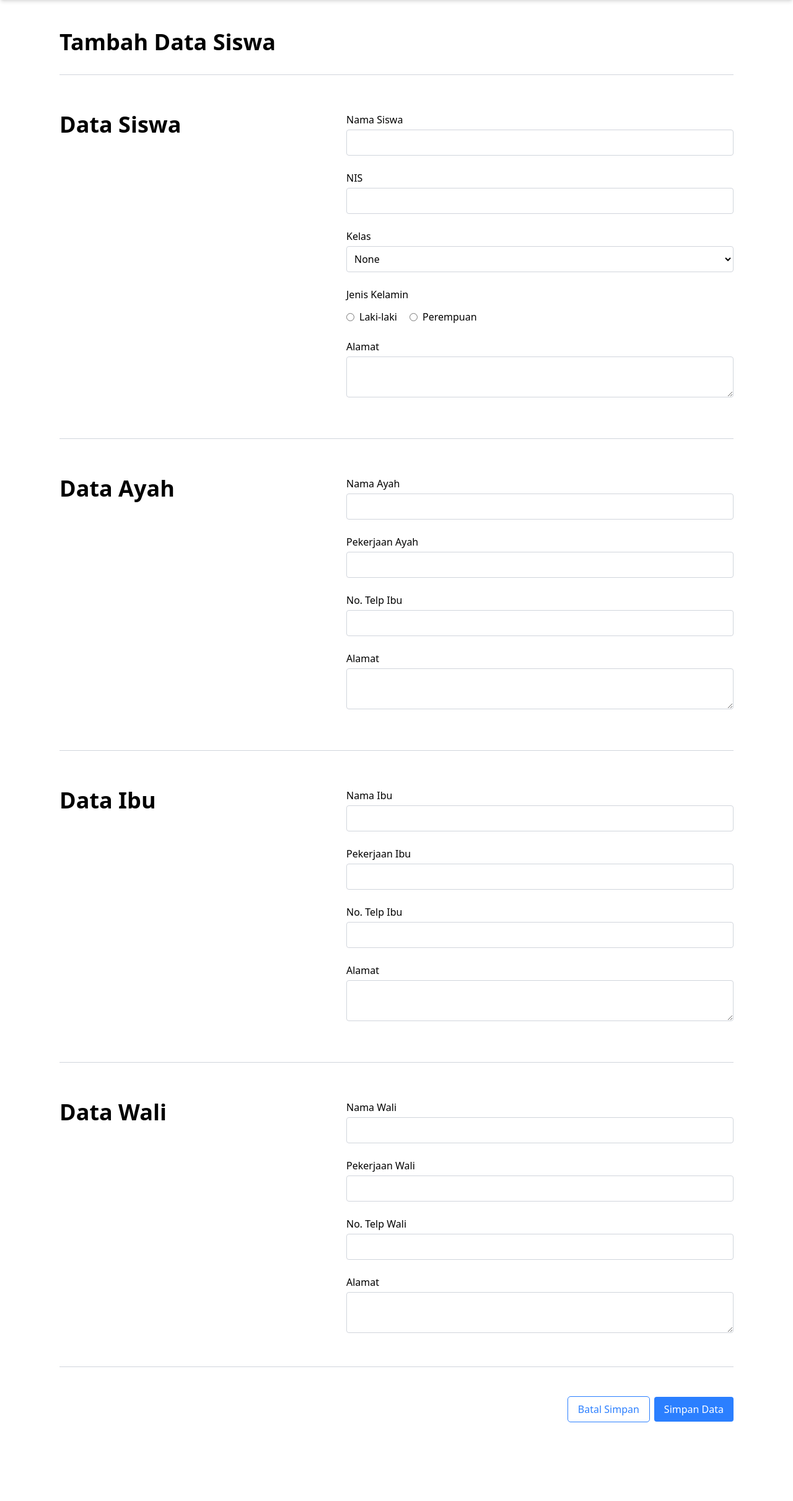
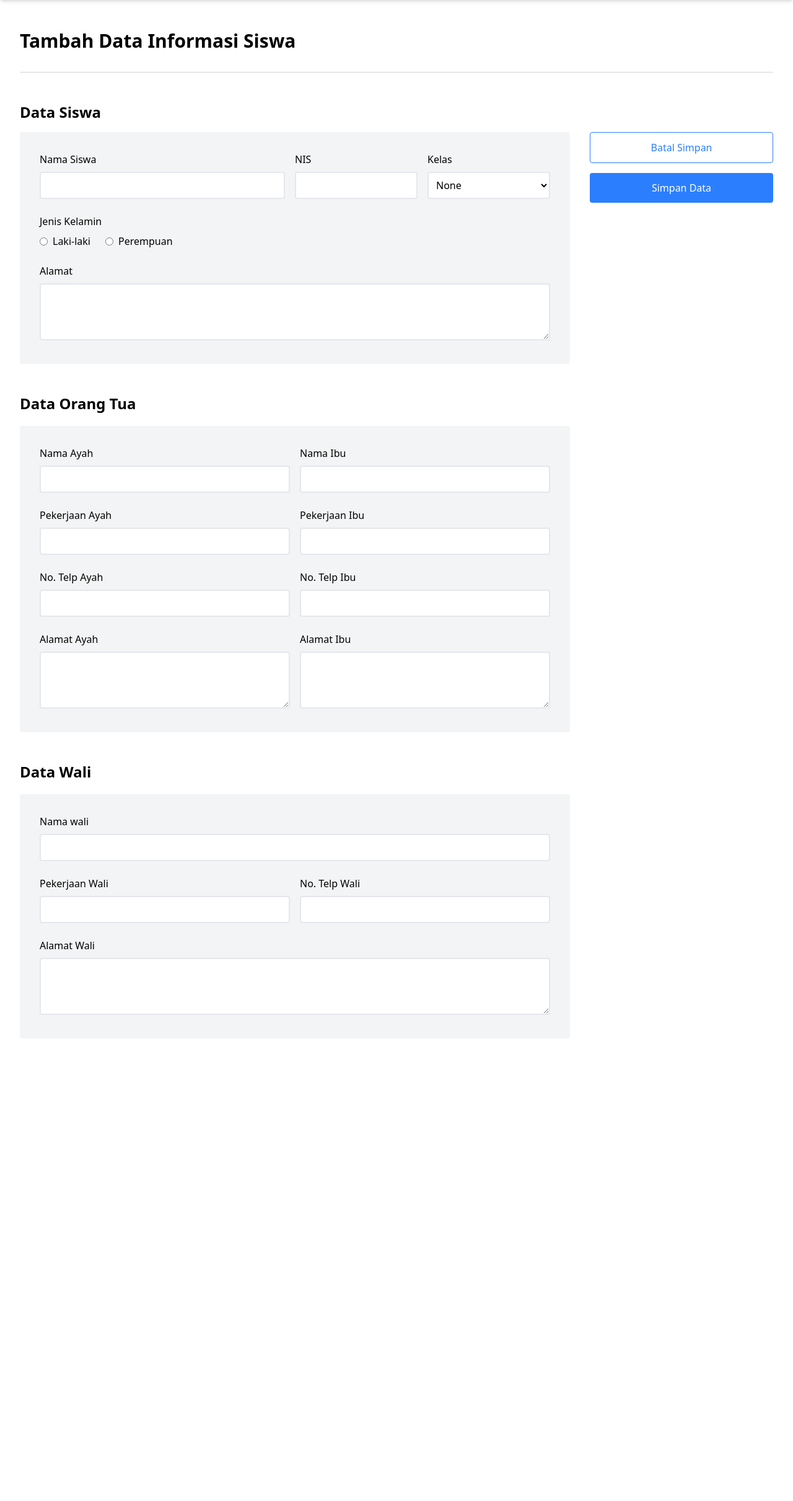
Before and after one commit to Werdhika/poin-pelanggaran-siswa-Project-ukk, a PHP site: page /poin_pelanggaran_siswa/pages/siswa/add.php in a window 1280 px wide. Shown: the part 80-2501 px from the top of the page at 62% size. After the commit the page ends 1717 px from the top, so only its background shows below. Run offline with PHP 8.4, Linux system fonts and the light colour scheme.

Commit message:
Remake desain data tambah

```diff
--- a/pages/siswa/add.php
+++ b/pages/siswa/add.php
@@ -4,150 +4,182 @@ include ROOTPATH . "/config/config.php";
 include ROOTPATH . "/includes/header.php";
 ?>
 
-<div class="px-20 md:px-8 lg:px-16">
-    <h2 class="mt-12 font-heading text-4xl mb-8  font-semibold">Tambah Data Siswa</h2>
-    <hr class="text-gray-300 border-t-1.5 w-full">
-    <!-- Form Data Siswa -->
-    <div class="flex content-between justify-between mt-15">
-        <div class=" mr-10">
-            <h3 class="text-4xl font-semibold">Data Siswa</h3>
-        </div>
-        <div>
+<h2 class="mt-12 font-heading text-3xl mb-8  font-semibold">Tambah Data Informasi Siswa</h2>
+<hr class="text-gray-300 border-t-1.5 w-full">
+
+<!-- Form Data Siswa -->
+<div class="w-full flex gap-8">
+
+    <!-- Form -->
+    <div class="flex-3">
+
+        <!-- Form Siswa -->
+        <h3 class="text-2xl mt-12 font-semibold">Data Siswa</h3>
+        <div class="bg-gray-100 mt-4 p-8 rounded">
             <form action="add-proses.php" method="POST" class="space-y-6">
+                <!-- Nama Siswa, NIS, dan Kelas Siswa -->
+                <div class="flex gap-4">
+                    <div class="flex-2">
+                        <label class="block mb-2 font-medium">Nama Siswa</label>
+                        <input type="text" name="nama"
+                            class="w-full border-2 border-gray-200 bg-white p-2 rounded" required>
+                    </div>
+                    <div class="flex-1">
+                        <label class="block mb-2 font-medium">NIS</label>
+                        <input type="text" name="nis"
+                            class="w-full border-2 border-gray-200 bg-white p-2 rounded" required>
+                    </div>
+                    <div class="flex-1">
+                        <label class="block mb-2 font-medium">Kelas</label>
+                        <select name="kelas"
+                            class="w-full border-2 border-gray-200 bg-white p-2 rounded">
+                            <option value="">None</option>
+                            <option>XII RPL 1</option>
+                            <option>XII RPL 2</option>
+                        </select>
+                    </div>
+                </div>
+
+                <!-- Jenis Kelamin -->
                 <div>
-                    <label for="nama" class="block mb-1 font-medium">Nama Siswa</label>
-                    <input type="text" id="nama" name="nama" class="w-full border border-gray-300 p-2 pe-96 rounded" required>
-                </div>
-                <div>
-                    <label for="kelas" class="block mb-1 font-medium">NIS</label>
-                    <input type="text" id="kelas" name="kelas" class="w-full border border-gray-300 p-2 rounded" required>
-                </div>
-                <div>
-                    <label for="kelas">
-                        <span class="block mb-1 font-medium"> Kelas </span>
-                        <select name="kelas" id="kelas" class="w-full border border-gray-300 p-2 rounded">
-                            <option value="">None</option>
-                            <option value="JM">XII RPL 1</option>
-                            <option value="SRV">XII RPL 2</option>
-                            <option value="JH">XII RPL 3</option>
-                            <option value="BBK">XII RPL 4</option>
-                            <option value="AK">XII RPL 5</option>
-                            <option value="BG">XII DKV 1</option>
-                            <option value="EC">XII DKV 2</option>
-                            <option value="EC">XII DKV 3</option>
-                            <option value="EC">XII DKV 4</option>
-                            <option value="EC">XII DKV 5</option>
-                            <option value="EC">XII AN 1</option>
-                        </select>
-                    </label>
-                </div>
-                <div>
-                    <span class="block mb-3 font-medium">Jenis Kelamin</span>
-                    <div class="flex items-center space-x-5">
+                    <span class="block mb-2 font-medium">Jenis Kelamin</span>
+                    <div class="flex gap-6">
                         <label class="inline-flex items-center">
-                            <input type="radio" name="jenis_kelamin" value="Laki-laki" class="form-radio text-blue-500">
+                            <input type="radio" name="jenis_kelamin" value="Laki-laki">
                             <span class="ml-2">Laki-laki</span>
                         </label>
                         <label class="inline-flex items-center">
-                            <input type="radio" name="jenis_kelamin" value="Perempuan" class="form-radio text-blue-500">
+                            <input type="radio" name="jenis_kelamin" value="Perempuan">
                             <span class="ml-2">Perempuan</span>
                         </label>
                     </div>
                 </div>
+
+                <!-- Alamat -->
                 <div>
-                    <label for="alamat" class="block mb-1 font-medium">Alamat</label>
-                    <textarea id="alamat" name="alamat" class="w-full border border-gray-300 p-2 rounded" required></textarea>
+                    <label class="block mb-2 font-medium">Alamat</label>
+                    <textarea name="alamat"
+                        class="w-full border-2 border-gray-200 bg-white p-2 rounded"
+                        rows="3" required></textarea>
+                </div>
+            </form>
+        </div>
+
+        <!-- Form Orang Tua -->
+        <h3 class="text-2xl mt-12 font-semibold">Data Orang Tua</h3>
+        <div class="bg-gray-100 mt-5 p-8 rounded">
+            <form action="add-proses.php" method="POST" class="space-y-6">
+                <!-- Nama Orang Tua -->
+                <div class="flex gap-4">
+                    <div class="flex-1">
+                        <label class="block mb-2 font-medium">Nama Ayah</label>
+                        <input type="text" name="nama_ayah"
+                            class="w-full border-2 border-gray-200 bg-white p-2 rounded" required>
+                    </div>
+                    <div class="flex-1">
+                        <label class="block mb-2 font-medium">Nama Ibu</label>
+                        <input type="text" name="nama_ibu"
+                            class="w-full border-2 border-gray-200 bg-white p-2 rounded" required>
+                    </div>
+                </div>
+
+                <!-- Pekerjaan Orang tua -->
+                <div class="flex gap-4">
+                    <div class="flex-1">
+                        <label class="block mb-2 font-medium">Pekerjaan Ayah</label>
+                        <input type="text" name="pekerjaan_ayah"
+                            class="w-full border-2 border-gray-200 bg-white p-2 rounded" required>
+                    </div>
+                    <div class="flex-1">
+                        <label class="block mb-2 font-medium">Pekerjaan Ibu</label>
+                        <input type="text" name="pekerjaan_ibu"
+                            class="w-full border-2 border-gray-200 bg-white p-2 rounded" required>
+                    </div>
+                </div>
+
+                <!-- Nomor Telepon Orang tua -->
+                <div class="flex gap-4">
+                    <!-- No. Telp Ayah -->
+                    <div class="flex-1">
+                        <label class="block mb-2 font-medium">No. Telp Ayah</label>
+                        <input type="text" name="nomor_ayah"
+                            class="w-full border-2 border-gray-200 bg-white p-2 rounded" required>
+                    </div>
+                    <!-- No. Telp Ibu -->
+                    <div class="flex-1">
+                        <label class="block mb-2 font-medium">No. Telp Ibu</label>
+                        <input type="text" name="nomor_ibu"
+                            class="w-full border-2 border-gray-200 bg-white p-2 rounded" required>
+                    </div>
+                </div>
+
+                <!-- Alamat Orang Tua -->
+                <div class="flex gap-4">
+                    <div class="flex-1">
+                        <label class="block mb-2 font-medium">Alamat Ayah</label>
+                        <textarea name="alamat_ayah"
+                            class="w-full border-2 border-gray-200 bg-white p-2 rounded"
+                            rows="3" required></textarea>
+                    </div>
+                    <div class="flex-1">
+                        <label class="block mb-2 font-medium">Alamat Ibu</label>
+                        <textarea name="alamat_ibu"
+                            class="w-full border-2 border-gray-200 bg-white p-2 rounded"
+                            rows="3" required></textarea>
+                    </div>
+                </div>
+            </form>
+        </div>
+
+        <!-- Form Wali -->
+        <h3 class="text-2xl mt-12 font-semibold">Data Wali</h3>
+        <div class="bg-gray-100 mt-5 p-8 rounded">
+            <form action="add-proses.php" method="POST" class="space-y-6">
+                <!-- Nama Wali -->
+                <div>
+                    <label class="block mb-2 font-medium">Nama wali</label>
+                    <input type="text" name="nama_ayah" class="w-full border-2 border-gray-200 bg-white p-2 rounded" required>
+                </div>
+
+                <!-- Pekerjaan dan No. Telp Wali -->
+                <div class="flex gap-4">
+                    <div class="flex-1">
+                        <label class="block mb-2 font-medium">Pekerjaan Wali</label>
+                        <input type="text" name="pekerjaan_ayah"
+                            class="w-full border-2 border-gray-200 bg-white p-2 rounded" required>
+                    </div>
+                    <div class="flex-1">
+                        <label class="block mb-2 font-medium">No. Telp Wali</label>
+                        <input type="text" name="nomor_ayah"
+                            class="w-full border-2 border-gray-200 bg-white p-2 rounded" required>
+                    </div>
+                </div>
+
+                <!-- Alamat Wali -->
+                <div>
+                    <label class="block mb-2 font-medium">Alamat Wali</label>
+                    <textarea name="alamat_ayah"
+                        class="w-full border-2 border-gray-200 bg-white p-2 rounded"
+                        rows="3" required></textarea>
                 </div>
             </form>
         </div>
     </div>
 
-    <hr class="text-gray-300 mt-15 border-t-1.5 w-full">
 
-    <div class="flex content-between justify-between mt-15">
-        <div class="mr-10">
-            <h3 class="text-4xl font-semibold">Data Ayah</h3>
-        </div>
-        <div>
-            <form action="add-proses.php" method="POST" class="space-y-6">
-                <div>
-                    <label for="nama" class="block mb-1 font-medium">Nama Ayah</label>
-                    <input type="text" id="nama" name="nama" class="w-full border border-gray-300 p-2 pe-96 rounded" required>
-                </div>
-                <div>
-                    <label for="kelas" class="block mb-1 font-medium">Pekerjaan Ayah</label>
-                    <input type="text" id="kelas" name="kelas" class="w-full border border-gray-300 p-2 rounded" required>
-                </div>
-                <div>
-                    <label for="kelas" class="block mb-1 font-medium">No. Telp Ibu</label>
-                    <input type="text" id="kelas" name="kelas" class="w-full border border-gray-300 p-2 rounded" required>
-                </div>
-                <div>
-                    <label for="alamat" class="block mb-1 font-medium">Alamat</label>
-                    <textarea id="alamat" name="alamat" class="w-full border border-gray-300 p-2 rounded" required></textarea>
-                </div>
-            </form>
-        </div>
-    </div>
 
-    <hr class="text-gray-300 mt-15 border-t-1.5 w-full">
+    <!-- Button -->
+    <div class="flex-1 flex flex-col gap-4 mt-24">
 
-    <div class="flex content-between justify-between mt-15">
-        <div class="mr-10">
-            <h3 class="text-4xl font-semibold">Data Ibu</h3>
-        </div>
-        <div>
-            <form action="add-proses.php" method="POST" class="space-y-6">
-                <div>
-                    <label for="nama" class="block mb-1 font-medium">Nama Ibu</label>
-                    <input type="text" id="nama" name="nama" class="w-full border border-gray-300 p-2 pe-96 rounded" required>
-                </div>
-                <div>
-                    <label for="kelas" class="block mb-1 font-medium">Pekerjaan Ibu</label>
-                    <input type="text" id="kelas" name="kelas" class="w-full border border-gray-300 p-2 rounded" required>
-                </div>
-                <div>
-                    <label for="kelas" class="block mb-1 font-medium">No. Telp Ibu</label>
-                    <input type="text" id="kelas" name="kelas" class="w-full border border-gray-300 p-2 rounded" required>
-                </div>
-                <div>
-                    <label for="alamat" class="block mb-1 font-medium">Alamat</label>
-                    <textarea id="alamat" name="alamat" class="w-full border border-gray-300 p-2 rounded" required></textarea>
-                </div>
-            </form>
-        </div>
-    </div>
+        <button type="button"
+            class="border border-blue-500 text-blue-500 px-4 py-3 rounded">
+            Batal Simpan
+        </button>
 
-    <hr class="text-gray-300 mt-15 border-t-1.5 w-full">
+        <button type="submit"
+            class="bg-blue-500 text-white px-4 py-3 rounded">
+            Simpan Data
+        </button>
 
-    <div class="flex content-between justify-between mt-15">
-        <div class="mr-10">
-            <h3 class="text-4xl font-semibold">Data Wali</h3>
-        </div>
-        <div>
-            <form action="add-proses.php" method="POST" class="space-y-6">
-                <div>
-                    <label for="nama" class="block mb-1 font-medium">Nama Wali</label>
-                    <input type="text" id="nama" name="nama" class="w-full border border-gray-300 p-2 pe-96 rounded" required>
-                </div>
-                <div>
-                    <label for="kelas" class="block mb-1 font-medium">Pekerjaan Wali</label>
-                    <input type="text" id="kelas" name="kelas" class="w-full border border-gray-300 p-2 rounded" required>
-                </div>
-                <div>
-                    <label for="kelas" class="block mb-1 font-medium">No. Telp Wali</label>
-                    <input type="text" id="kelas" name="kelas" class="w-full border border-gray-300 p-2 rounded" required>
-                </div>
-                <div>
-                    <label for="alamat" class="block mb-1 font-medium">Alamat</label>
-                    <textarea id="alamat" name="alamat" class="w-full border border-gray-300 p-2 rounded" required></textarea>
-                </div>
-            </form>
-        </div>
-    </div>
-    <hr class="text-gray-300 my-12 border-t-1.5 w-full">
-    <div class="gap-2 flex justify-end">
-        <button type="submit" class="bg-white text-blue-500 outline-1 px-4 py-2 mb-32 rounded">Batal Simpan</button>
-        <button type="submit" class="bg-blue-500 text-white px-4 py-2 mb-32 rounded">Simpan Data</button>
     </div>
 </div>
--- a/pages/siswa/edit.php
+++ b/pages/siswa/edit.php
@@ -145,6 +145,6 @@ $result = mysqli_query($conn, "SELECT * FROM siswa");
     <hr class="text-gray-300 my-12 border-t-1.5 w-full">
     <div class="gap-2 flex justify-end">
         <button type="submit" class="bg-white text-blue-500 outline-1 px-4 py-2 mb-32 rounded">Batal Simpan</button>
-        <button type="submit" class="bg-blue-500 text-white px-4 py-2 mb-32 rounded">Simpan Perubahan</button>
+        <button type="submit" class="bg-blue-500 text-white px-4 py-2 mb-32 rounded">Simpan Data</button>
     </div>
 </div>
--- a/src/output.css
+++ b/src/output.css
@@ -8,13 +8,16 @@
     --font-mono: ui-monospace, SFMono-Regular, Menlo, Monaco, Consolas, "Liberation Mono",
       "Courier New", monospace;
     --color-red-50: oklch(97.1% 0.013 17.38);
+    --color-red-100: oklch(93.6% 0.032 17.717);
     --color-red-700: oklch(50.5% 0.213 27.518);
+    --color-amber-300: oklch(87.9% 0.169 91.605);
     --color-blue-500: oklch(62.3% 0.214 259.815);
     --color-indigo-600: oklch(51.1% 0.262 276.966);
     --color-gray-50: oklch(98.5% 0.002 247.839);
     --color-gray-100: oklch(96.7% 0.003 264.542);
     --color-gray-200: oklch(92.8% 0.006 264.531);
     --color-gray-300: oklch(87.2% 0.01 258.338);
+    --color-gray-400: oklch(70.7% 0.022 261.325);
     --color-gray-500: oklch(55.1% 0.027 264.364);
     --color-gray-600: oklch(44.6% 0.03 256.802);
     --color-gray-700: oklch(37.3% 0.034 259.733);
@@ -22,19 +25,16 @@
     --color-black: #000;
     --color-white: #fff;
     --spacing: 0.25rem;
+    --container-lg: 32rem;
     --container-7xl: 80rem;
     --text-sm: 0.875rem;
     --text-sm--line-height: calc(1.25 / 0.875);
-    --text-xl: 1.25rem;
-    --text-xl--line-height: calc(1.75 / 1.25);
     --text-2xl: 1.5rem;
     --text-2xl--line-height: calc(2 / 1.5);
     --text-3xl: 1.875rem;
     --text-3xl--line-height: calc(2.25 / 1.875);
     --text-4xl: 2.25rem;
     --text-4xl--line-height: calc(2.5 / 2.25);
-    --text-5xl: 3rem;
-    --text-5xl--line-height: 1;
     --font-weight-normal: 400;
     --font-weight-medium: 500;
     --font-weight-semibold: 600;
@@ -245,20 +245,41 @@
   .my-12 {
     margin-block: calc(var(--spacing) * 12);
   }
+  .-ms-0 {
+    margin-inline-start: calc(var(--spacing) * -0);
+  }
   .-ms-0\.5 {
     margin-inline-start: calc(var(--spacing) * -0.5);
+  }
+  .ms-0 {
+    margin-inline-start: calc(var(--spacing) * 0);
   }
   .ms-0\.5 {
     margin-inline-start: calc(var(--spacing) * 0.5);
   }
+  .me-0 {
+    margin-inline-end: calc(var(--spacing) * 0);
+  }
   .me-0\.5 {
     margin-inline-end: calc(var(--spacing) * 0.5);
+  }
+  .me-1 {
+    margin-inline-end: calc(var(--spacing) * 1);
   }
   .me-1\.5 {
     margin-inline-end: calc(var(--spacing) * 1.5);
   }
+  .mt-0 {
+    margin-top: calc(var(--spacing) * 0);
+  }
   .mt-0\.5 {
     margin-top: calc(var(--spacing) * 0.5);
+  }
+  .mt-4 {
+    margin-top: calc(var(--spacing) * 4);
+  }
+  .mt-5 {
+    margin-top: calc(var(--spacing) * 5);
   }
   .mt-6 {
     margin-top: calc(var(--spacing) * 6);
@@ -266,17 +287,35 @@
   .mt-8 {
     margin-top: calc(var(--spacing) * 8);
   }
+  .mt-9 {
+    margin-top: calc(var(--spacing) * 9);
+  }
+  .mt-10 {
+    margin-top: calc(var(--spacing) * 10);
+  }
   .mt-12 {
     margin-top: calc(var(--spacing) * 12);
   }
+  .mt-14 {
+    margin-top: calc(var(--spacing) * 14);
+  }
   .mt-15 {
     margin-top: calc(var(--spacing) * 15);
+  }
+  .mt-20 {
+    margin-top: calc(var(--spacing) * 20);
+  }
+  .mt-24 {
+    margin-top: calc(var(--spacing) * 24);
   }
   .mr-10 {
     margin-right: calc(var(--spacing) * 10);
   }
   .mb-1 {
     margin-bottom: calc(var(--spacing) * 1);
+  }
+  .mb-2 {
+    margin-bottom: calc(var(--spacing) * 2);
   }
   .mb-3 {
     margin-bottom: calc(var(--spacing) * 3);
@@ -307,6 +346,9 @@
   }
   .inline-flex {
     display: inline-flex;
+  }
+  .table {
+    display: table;
   }
   .size-4 {
     width: calc(var(--spacing) * 4);
@@ -362,6 +404,15 @@
   .flex-1 {
     flex: 1;
   }
+  .flex-2 {
+    flex: 2;
+  }
+  .flex-3 {
+    flex: 3;
+  }
+  .border-collapse {
+    border-collapse: collapse;
+  }
   .origin-top-right {
     transform-origin: 100% 0;
   }
@@ -379,6 +430,12 @@
   }
   .rotate-180 {
     rotate: 180deg;
+  }
+  .resize {
+    resize: both;
+  }
+  .flex-col {
+    flex-direction: column;
   }
   .flex-wrap {
     flex-wrap: wrap;
@@ -398,6 +455,9 @@
   .justify-end {
     justify-content: flex-end;
   }
+  .gap-1 {
+    gap: calc(var(--spacing) * 1);
+  }
   .gap-1\.5 {
     gap: calc(var(--spacing) * 1.5);
   }
@@ -406,6 +466,12 @@
   }
   .gap-4 {
     gap: calc(var(--spacing) * 4);
+  }
+  .gap-6 {
+    gap: calc(var(--spacing) * 6);
+  }
+  .gap-8 {
+    gap: calc(var(--spacing) * 8);
   }
   .space-y-6 {
     :where(& > :not(:last-child)) {
@@ -494,8 +560,18 @@
     border-style: var(--tw-border-style);
     border-width: 1px;
   }
+  .border-2 {
+    border-style: var(--tw-border-style);
+    border-width: 2px;
+  }
+  .border-blue-500 {
+    border-color: var(--color-blue-500);
+  }
   .border-gray-100 {
     border-color: var(--color-gray-100);
+  }
+  .border-gray-200 {
+    border-color: var(--color-gray-200);
   }
   .border-gray-300 {
     border-color: var(--color-gray-300);
@@ -503,11 +579,17 @@
   .border-indigo-600 {
     border-color: var(--color-indigo-600);
   }
+  .bg-amber-300 {
+    background-color: var(--color-amber-300);
+  }
   .bg-blue-500 {
     background-color: var(--color-blue-500);
   }
   .bg-gray-100 {
     background-color: var(--color-gray-100);
+  }
+  .bg-gray-200 {
+    background-color: var(--color-gray-200);
   }
   .bg-white {
     background-color: var(--color-white);
@@ -520,6 +602,9 @@
   }
   .p-4 {
     padding: calc(var(--spacing) * 4);
+  }
+  .p-8 {
+    padding: calc(var(--spacing) * 8);
   }
   .px-2 {
     padding-inline: calc(var(--spacing) * 2);
@@ -628,6 +713,9 @@
   .text-white {
     color: var(--color-white);
   }
+  .underline {
+    text-decoration-line: underline;
+  }
   .opacity-0 {
     opacity: 0%;
   }
@@ -649,6 +737,10 @@
   .shadow-xs {
     --tw-shadow: 0 1px 2px 0 var(--tw-shadow-color, rgb(0 0 0 / 0.05));
     box-shadow: var(--tw-inset-shadow), var(--tw-inset-ring-shadow), var(--tw-ring-offset-shadow), var(--tw-ring-shadow), var(--tw-shadow);
+  }
+  .outline {
+    outline-style: var(--tw-outline-style);
+    outline-width: 1px;
   }
   .outline-1 {
     outline-style: var(--tw-outline-style);
```
Also changed, not shown: pages/siswa/list.php (+6 -1 lines).
